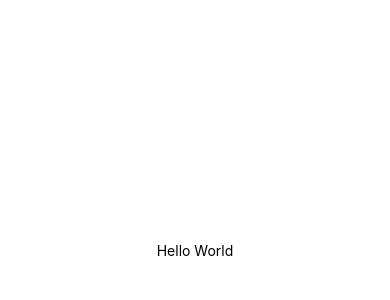
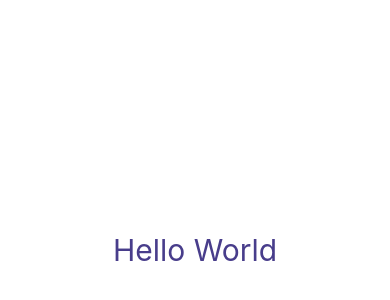
Before and after one commit to sat8ndra/react-native-shopping-list, a React Native app: screen / in a window 390 px wide. Shown: the part 172-472 px from the top of the page. Built offline with nearby package versions, Linux system fonts and the light colour scheme.

Commit message:
added inline style for text

```diff
--- a/App.js
+++ b/App.js
@@ -4,7 +4,7 @@ import {View, Text} from 'react-native';
 const App = () => {
   return (
     <View style={{flex: 1, justifyContent: 'center', alignItems: 'center'}}>
-      <Text>Hello World</Text>
+      <Text style={{color: 'darkslateblue', fontSize: 30}}>Hello World</Text>
     </View>
   );
 };
```
